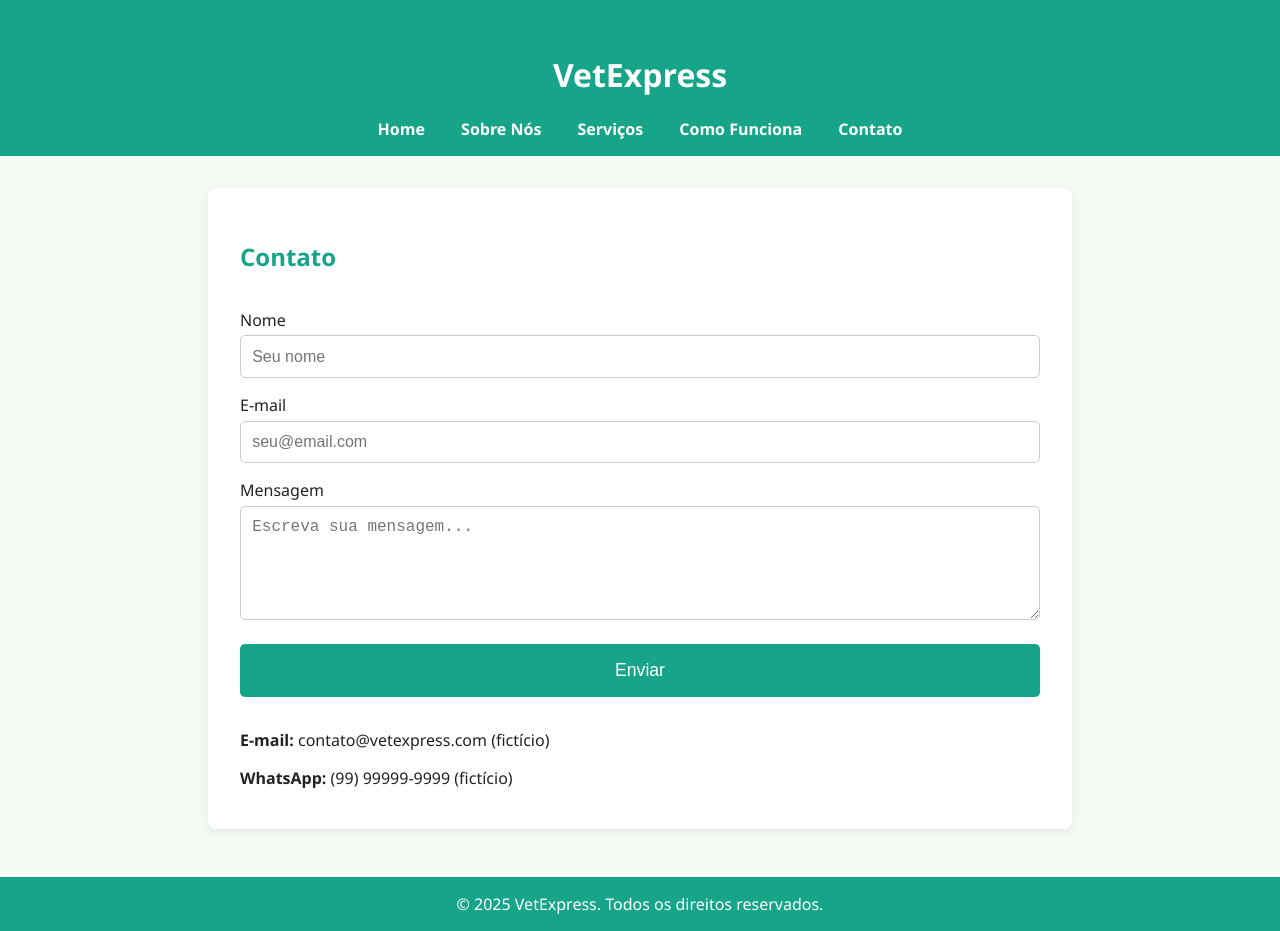
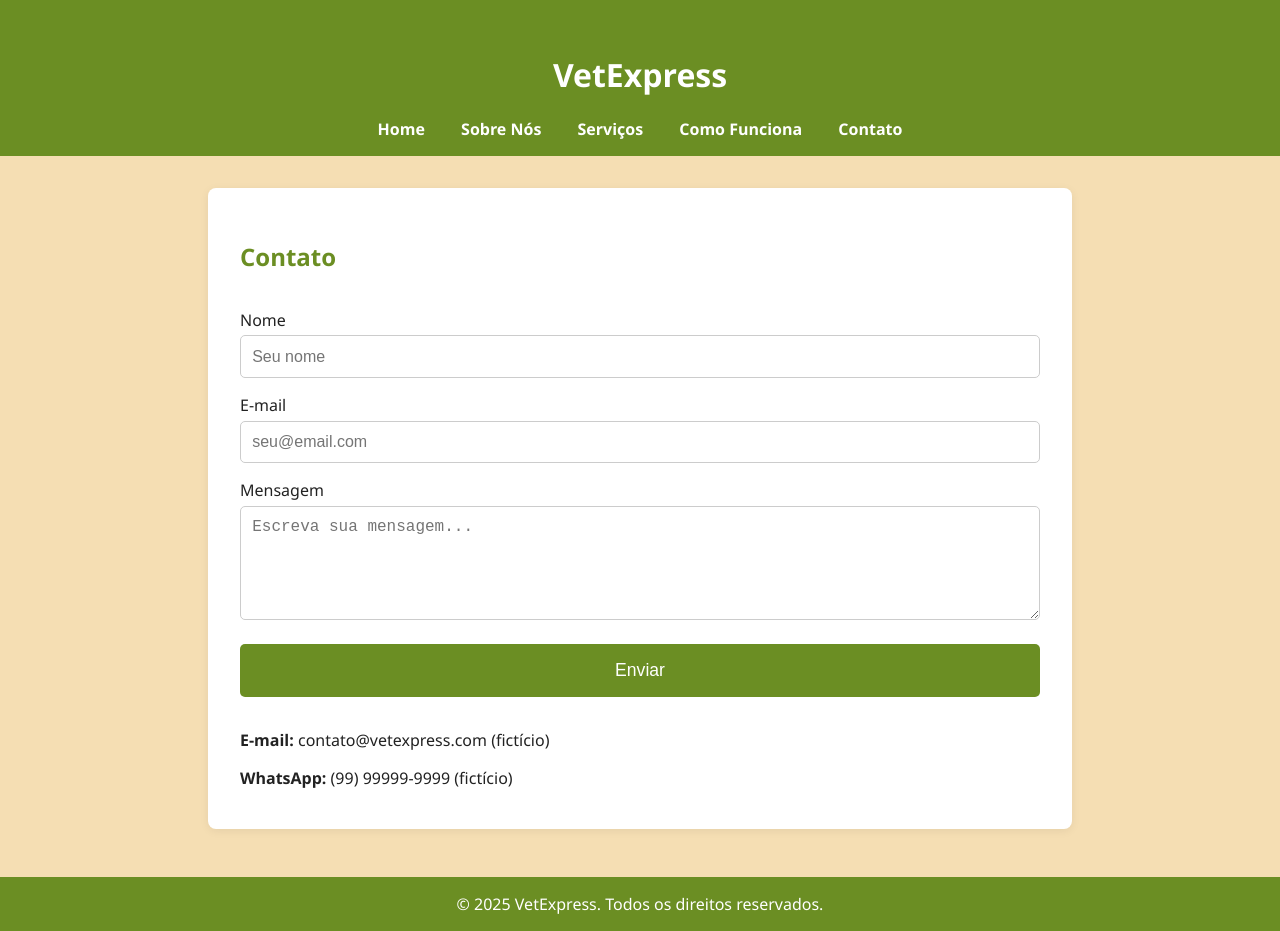
Before and after one commit to thiagoconstantino2226-hue/vetexpress, a plain HTML site: page contato.html in a window 1280 px wide. Drawn offline with Linux system fonts and the light colour scheme.

Commit message:
Update contato.html

```diff
--- a/contato.html
+++ b/contato.html
@@ -5,22 +5,22 @@
     <title>Contato - VetExpress</title>
     <meta name="viewport" content="width=device-width, initial-scale=1.0">
     <style>
-        body { font-family: 'Segoe UI', Arial, sans-serif; background: #f4f9f4; margin: 0; color: #222; }
-        header { background: #17a589; color: #fff; padding: 2rem 0 1rem 0; text-align: center; }
+        body { font-family: 'Segoe UI', Arial, sans-serif; background: #F5DEB3; margin: 0; color: #222; }
+        header { background: #6B8E23; color: #fff; padding: 2rem 0 1rem 0; text-align: center; }
         nav { margin-top: 1rem; }
         nav a { color: #fff; margin: 0 1rem; text-decoration: none; font-weight: bold; }
         nav a:hover { text-decoration: underline; }
         .container { max-width: 800px; margin: 2rem auto; background: #fff; border-radius: 8px; box-shadow: 0 2px 10px #0001; padding: 2rem; }
-        h2 { color: #17a589; }
+        h2 { color: #6B8E23; }
         form { display: flex; flex-direction: column; }
         label { margin-top: 1rem; }
         input, textarea { margin-top: .3rem; padding: .7rem; border-radius: 5px; border: 1px solid #ccc; font-size: 1rem; }
         textarea { resize: vertical; }
-        button { margin-top: 1.5rem; background: #17a589; color: #fff; border: none; padding: 1rem 2rem; border-radius: 5px; font-size: 1.1rem; cursor: pointer; transition: background 0.2s; }
+        button { margin-top: 1.5rem; background: #6B8E23; color: #fff; border: none; padding: 1rem 2rem; border-radius: 5px; font-size: 1.1rem; cursor: pointer; transition: background 0.2s; }
         button:hover { background: #138d75; }
         .contatos { margin-top: 2rem; }
         .contatos p { margin-bottom: .5rem; }
-        footer { margin-top: 3rem; padding: 1rem 0; background: #17a589; color: #fff; text-align: center; }
+        footer { margin-top: 3rem; padding: 1rem 0; background: #6B8E23; color: #fff; text-align: center; }
     </style>
 </head>
 <body>
@@ -54,4 +54,5 @@
         &copy; 2025 VetExpress. Todos os direitos reservados.
     </footer>
 </body>
+
 </html>
```
